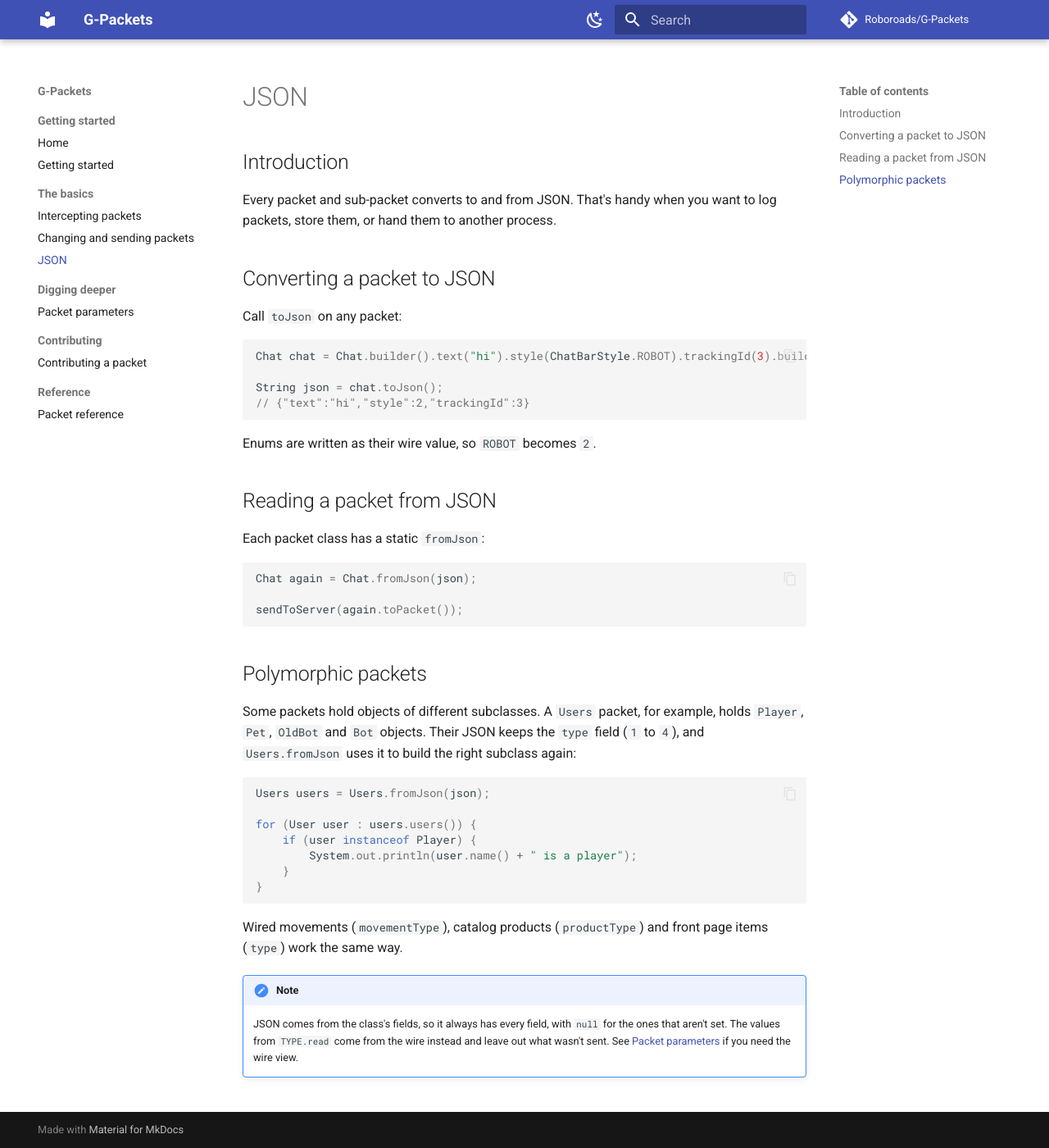
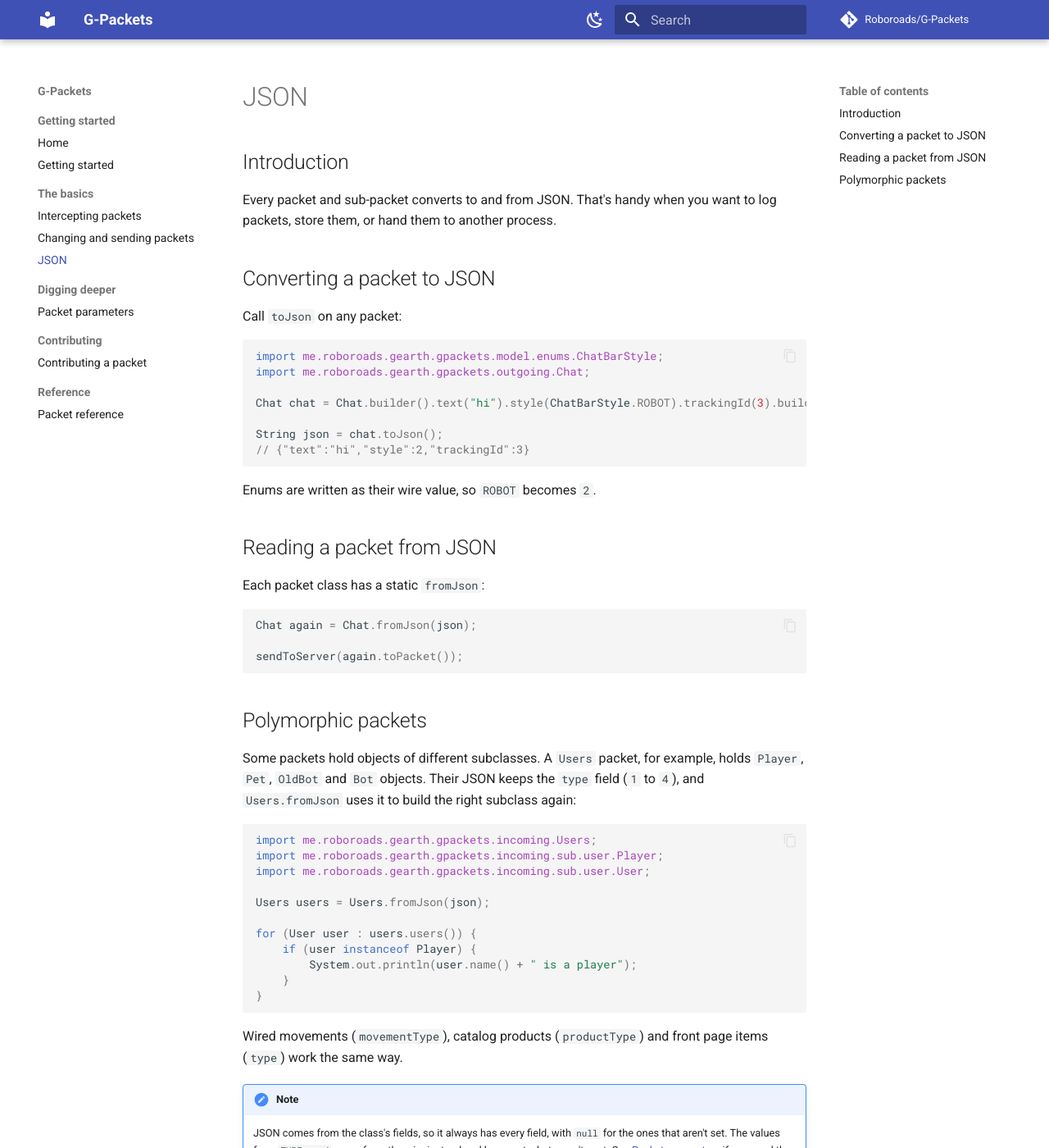
Before and after one commit to Roboroads/G-Packets, an MkDocs documentation site: the page built from docs/json.md, in a window 1280 px wide and 1400 px high. Shown: the whole window at 82% size. Built offline with MkDocs 1.6.1 and Material for MkDocs 9.7.7, drawn with Linux system fonts in a browser that asks for light colours; comment, search, counter and statistics services are not loaded.

Commit message:
docs: fix wording, imports and section order in the guides

````diff
--- a/docs/json.md
+++ b/docs/json.md
@@ -9,6 +9,9 @@ Every packet and sub-packet converts to and from JSON. That's handy when you wan
 Call `toJson` on any packet:
 
 ```java
+import me.roboroads.gearth.gpackets.model.enums.ChatBarStyle;
+import me.roboroads.gearth.gpackets.outgoing.Chat;
+
 Chat chat = Chat.builder().text("hi").style(ChatBarStyle.ROBOT).trackingId(3).build();
 
 String json = chat.toJson();
@@ -32,6 +35,10 @@ sendToServer(again.toPacket());
 Some packets hold objects of different subclasses. A `Users` packet, for example, holds `Player`, `Pet`, `OldBot` and `Bot` objects. Their JSON keeps the `type` field (`1` to `4`), and `Users.fromJson` uses it to build the right subclass again:
 
 ```java
+import me.roboroads.gearth.gpackets.incoming.Users;
+import me.roboroads.gearth.gpackets.incoming.sub.user.Player;
+import me.roboroads.gearth.gpackets.incoming.sub.user.User;
+
 Users users = Users.fromJson(json);
 
 for (User user : users.users()) {
--- a/mkdocs.yml
+++ b/mkdocs.yml
@@ -3,7 +3,6 @@ site_description: Parse, build and intercept Habbo packets in G-Earth extensions
 site_url: https://roboroads.github.io/G-Packets/
 repo_url: https://github.com/Roboroads/G-Packets
 repo_name: Roboroads/G-Packets
-edit_uri: edit/main/docs/
 
 theme:
   name: material
````
Also changed, not shown: README.md (+1 -1 lines), docs/changing-and-sending.md (+2 -0 lines), docs/getting-started.md (+1 -1 lines), docs/parameters.md (+39 -31 lines).
